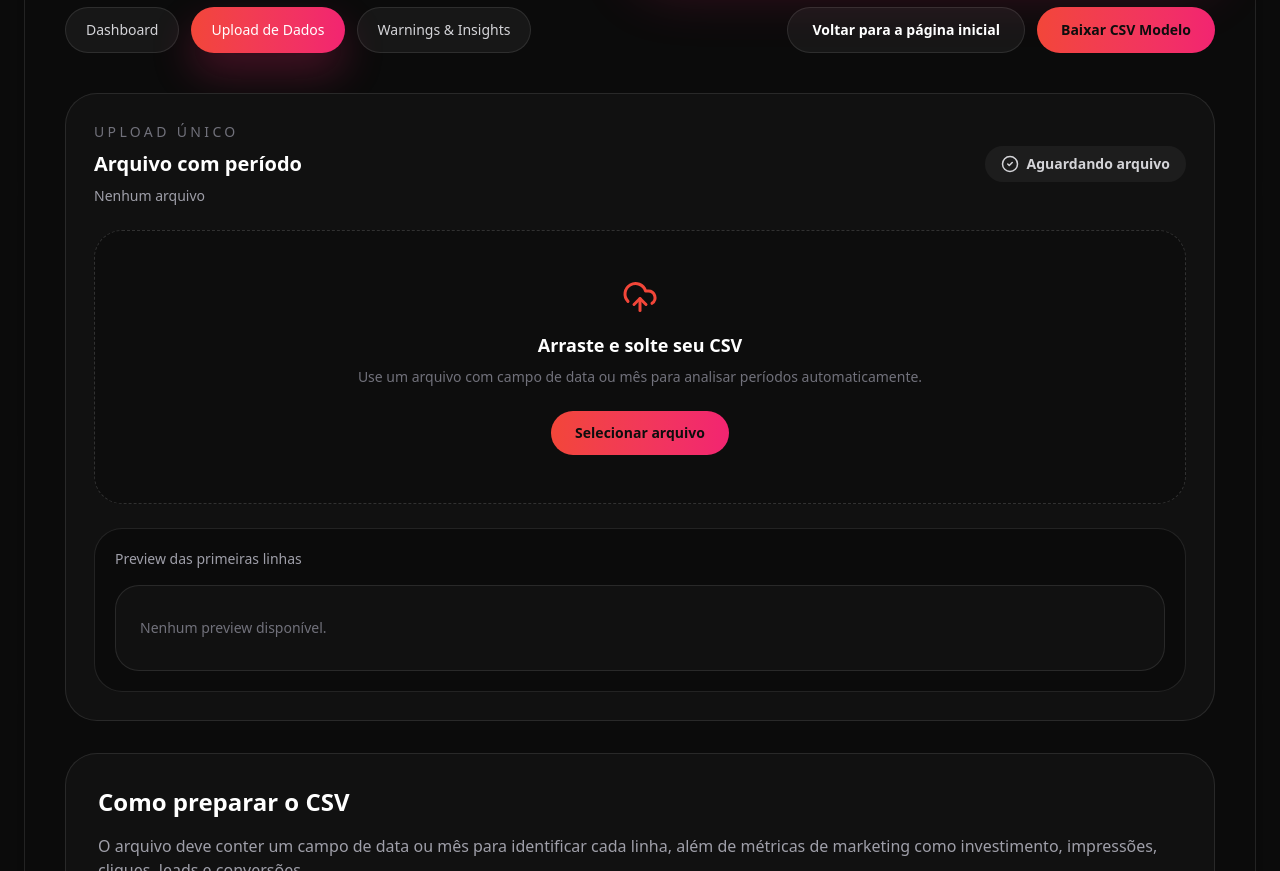
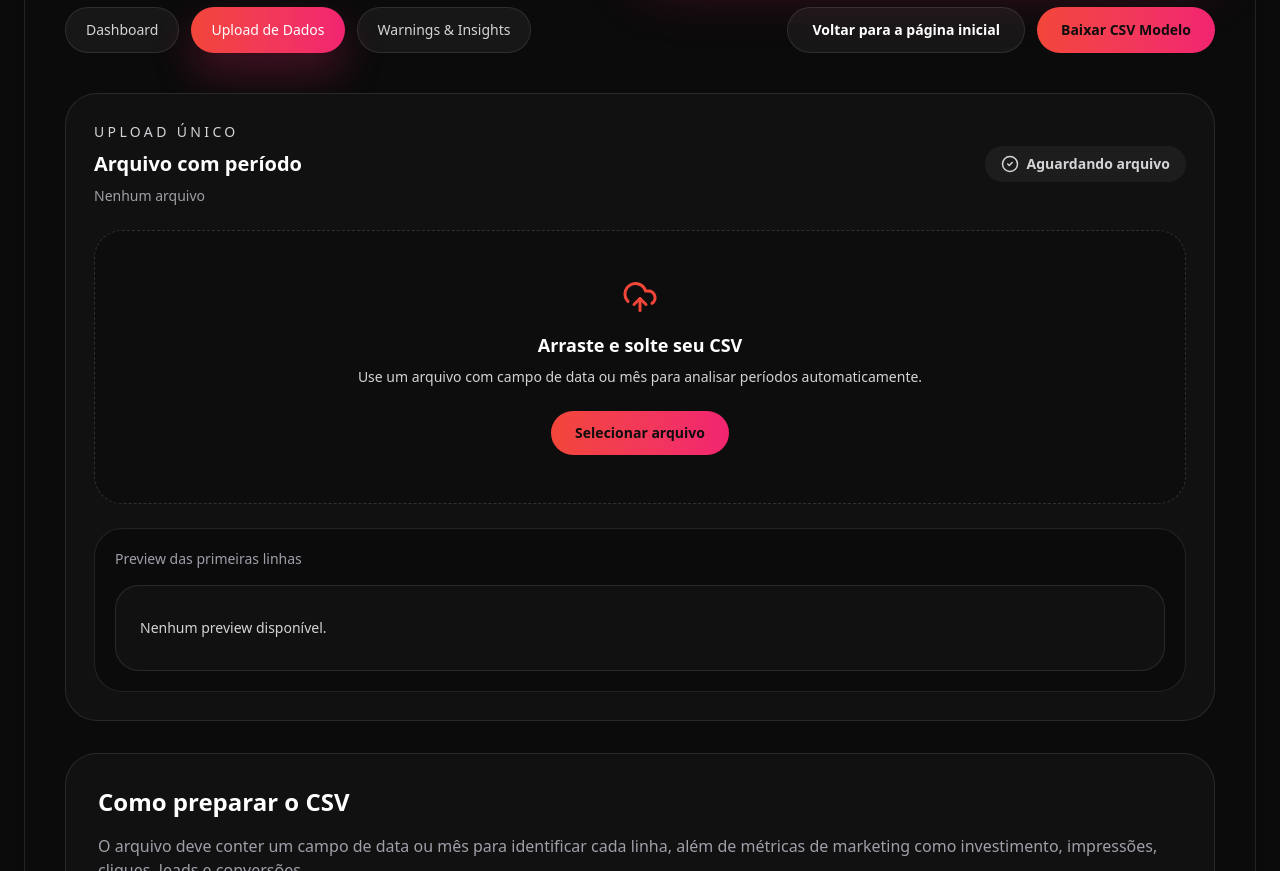
Before and after one commit to carloshenriquecarvalho/nexus-webpage-v2, a Next.js app: page /martech-lab in a window 1280 px wide. Shown: the part 320-1191 px from the top of the page. Built offline with nearby package versions, Linux system fonts and the light colour scheme.

Commit message:
Fix Text Color

```diff
--- a/src/app/martech-lab/page.tsx
+++ b/src/app/martech-lab/page.tsx
@@ -187,7 +187,7 @@ function buildUploadDetails(
     <div className="rounded-[2rem] border border-white/10 bg-[#111111] p-7">
       <div className="mb-6 flex items-center justify-between gap-3">
         <div>
-          <p className="text-sm uppercase tracking-[0.24em] text-zinc-500">Upload único</p>
+          <p className="text-sm uppercase tracking-[0.24em] text-zinc-300">Upload único</p>
           <h3 className="mt-2 text-xl font-semibold text-white">Arquivo com período</h3>
           <p className="mt-2 text-sm text-zinc-400">{status.fileName}</p>
         </div>
@@ -221,7 +221,7 @@ function buildUploadDetails(
       >
         <CloudUpload size={36} className="mx-auto text-[#F24639]" />
         <p className="mt-4 text-lg font-semibold text-white">Arraste e solte seu CSV</p>
-        <p className="mt-2 text-sm text-zinc-500">Use um arquivo com campo de data ou mês para analisar períodos automaticamente.</p>
+        <p className="mt-2 text-sm text-zinc-300">Use um arquivo com campo de data ou mês para analisar períodos automaticamente.</p>
         <label className="mt-6 inline-flex cursor-pointer items-center justify-center gap-2 rounded-full bg-gradient-to-r from-[#F24639] to-[#F22471] px-6 py-3 text-sm font-semibold text-[#0d0d0d] transition hover:brightness-110">
           <input type="file" accept=".csv" className="hidden" onChange={onFileChange} />
           Selecionar arquivo
@@ -475,7 +475,7 @@ function ExecutiveReportDocument({
 function renderTablePreview(rows: MarketingMetrics[]) {
   const preview = rows.slice(0, 5)
   if (!preview.length) {
-    return <div className="mt-4 rounded-3xl border border-white/10 bg-[#111111] px-6 py-8 text-sm text-zinc-500">Nenhum preview disponível.</div>
+    return <div className="mt-4 rounded-3xl border border-white/10 bg-[#111111] px-6 py-8 text-sm text-zinc-300">Nenhum preview disponível.</div>
   }
 
   return (
@@ -511,7 +511,7 @@ function renderTablePreview(rows: MarketingMetrics[]) {
 function renderKpiCard(label: string, value: string, subtitle: string) {
   return (
     <div className="rounded-[2rem] border border-white/10 bg-[#111111] p-6">
-      <p className="text-sm uppercase tracking-[0.28em] text-zinc-500">{label}</p>
+      <p className="text-sm uppercase tracking-[0.28em] text-zinc-300">{label}</p>
       <p className="mt-4 text-3xl font-semibold text-white">{value}</p>
       <p className="mt-2 text-sm text-zinc-400">{subtitle}</p>
     </div>
@@ -521,7 +521,7 @@ function renderKpiCard(label: string, value: string, subtitle: string) {
 function renderEmptyState(message: string, buttonText: string, onAction: () => void) {
   return (
     <div className="rounded-[2rem] border border-white/10 bg-[#111111] p-10 text-center">
-      <p className="text-sm uppercase tracking-[0.3em] text-zinc-500">Dashboard vazio</p>
+      <p className="text-sm uppercase tracking-[0.3em] text-zinc-300">Dashboard vazio</p>
       <h2 className="mt-4 text-3xl font-semibold text-white">{message}</h2>
       <button
         type="button"
@@ -1024,7 +1024,7 @@ export default function MartechLabPage() {
                     {renderKpiCard("CPA", formatCurrency(overallSummary.cpa), "Custo médio por aquisição")}
                     {renderKpiCard("CTR", formatSmallPercent(overallSummary.ctr), "Taxa de cliques média")}
                     <div className="rounded-[2rem] border border-white/10 bg-[#111111] p-6">
-                      <p className="text-sm uppercase tracking-[0.28em] text-zinc-500">ROAS</p>
+                      <p className="text-sm uppercase tracking-[0.28em] text-zinc-300">ROAS</p>
                       <p className="mt-4 text-3xl font-semibold text-white">{overallSummary.roas > 0 ? overallSummary.roas.toFixed(2) : "N/A"}</p>
                       <p className="mt-2 text-sm text-zinc-400">Retorno sobre investimento</p>
                     </div>
@@ -1155,7 +1155,7 @@ export default function MartechLabPage() {
           {activeTab === "Warnings & Insights" && (
             <section className="space-y-8">
               <div className="rounded-[2rem] border border-white/10 bg-[#111111] p-8">
-                <p className="text-sm uppercase tracking-[0.28em] text-zinc-500">Insight central</p>
+                <p className="text-sm uppercase tracking-[0.28em] text-zinc-300">Insight central</p>
                 <blockquote className="mt-4 text-xl font-semibold leading-9 text-white">
                   “Métricas isoladas mentem. CPL caiu? Ótimo. Mas e a conversão? E o ticket médio? E o ROAS? Inteligência de marketing é conectar os pontos — não celebrar números soltos.”
                 </blockquote>
```
